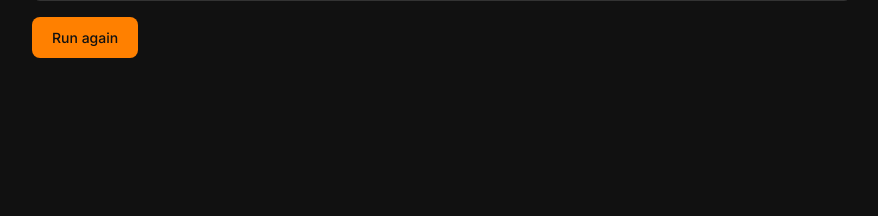
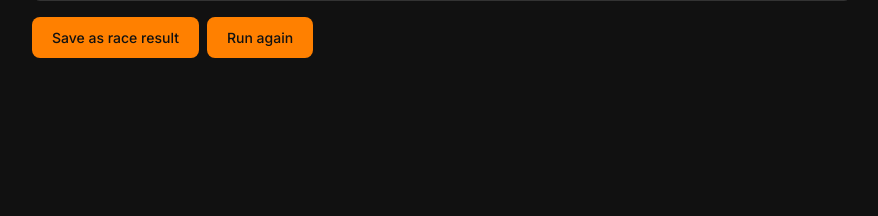
Before and after one commit to Rishab-rt/F1-Championship-Calculator, a Flask app: template templates/raceprediction.html in a window 1280 px wide. Shown: the part 484-700 px from the top of the page, without its empty margins (198-1076 px from the left). Run offline with Flask 3, Linux system fonts and the light colour scheme; the template is opened without the code that fills it: most values are stand-ins (such as "Sample title", 1, 10 or a date in 2020); parts of the project's set-up code (start-up, migrations or seed data) failed here and were passed over.

Commit message:
Save race prediction button

```diff
--- a/app.py
+++ b/app.py
@@ -592,6 +592,35 @@ def raceprediction():
         current_race_index=current_race_index
     )
 
+@app.route("/save-simulation", methods=["POST"])
+def save_simulation():
+    global current_race_index
+
+    # Get the predicted order from the form
+    race_name = races[current_race_index]
+    num_drivers = int(request.form.get("num_drivers"))
+
+    # Delete any existing results for this race
+    Result.query.filter_by(race_name=race_name).delete()
+
+    for i in range(num_drivers):
+        driver_name = request.form.get(f"driver_{i}")
+        if driver_name:
+            driver = Driver.query.filter_by(name=driver_name).first()
+            if driver:
+                result = Result(
+                    driver_id=driver.id,
+                    race_name=race_name,
+                    position=i + 1,
+                    source="simulation"
+                )
+                db.session.add(result)
+
+    db.session.commit()
+    recalculate_all_points()
+    current_race_index += 1
+    return redirect(url_for('index'))
+
 
 
 
--- a/templates/raceprediction.html
+++ b/templates/raceprediction.html
@@ -57,11 +57,19 @@
             </tbody>
         </table>
     </div>
-
-    <div style="display: flex; gap: 8px; margin-top: 16px;">
-        <a href="/raceprediction" class="btn-papaya-f1" style="text-decoration: none; padding: 10px 20px; border-radius: 8px;">Run again</a>
+    <div style="display: flex; gap: 8px; margin-top: 16px; align-items: center;">
+        <form action="/save-simulation" method="POST">
+            <input type="hidden" name="num_drivers" value="{{ race_predictions|length }}">
+            {% for driver_name, predicted_pos in race_predictions %}
+            <input type="hidden" name="driver_{{ loop.index0 }}" value="{{ driver_name }}">
+            {% endfor %}
+            <button type="submit" class="btn-papaya-f1"
+                    onclick="return confirm('Save this prediction as the official race result and advance to the next race?')">
+                Save as race result
+            </button>
+        </form>
+        <a href="/raceprediction" class="btn-papaya-f1" style="text-decoration: none; padding: 10px 20px; border-radius: 8px; display: inline-block;">Run again</a>
     </div>
-
 </div>
 </body>
 </html>
```
